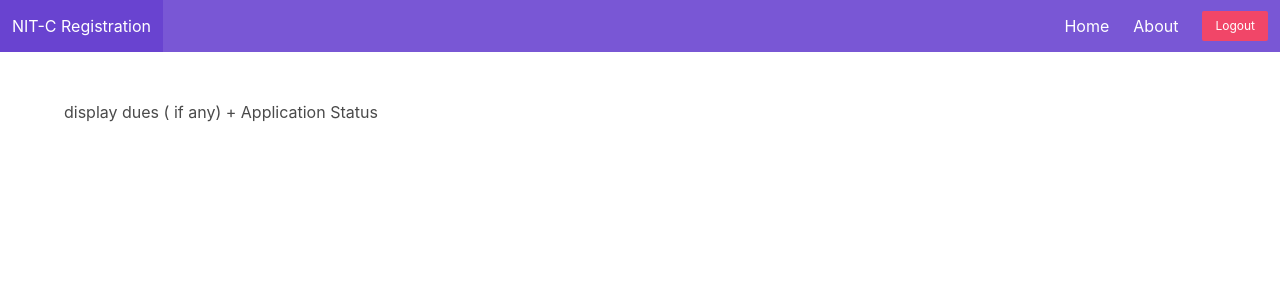
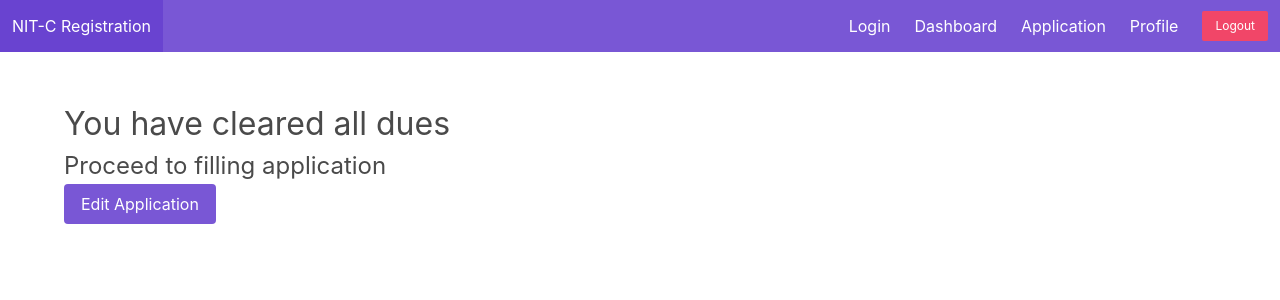
Before and after one commit to anandubajith/nitc-registration-frontend, a Vue app: page /dashboard in a window 1280 px wide. Shown: the top 300 px of the page. Built offline with nearby package versions, Linux system fonts and the light colour scheme.

Commit message:
dashboard done

```diff
--- a/src/components/Header.vue
+++ b/src/components/Header.vue
@@ -7,10 +7,16 @@
     </template>
     <template slot="end">
       <b-navbar-item tag="router-link" :to="{ path: '/home' }">
-        Home
+        Login
       </b-navbar-item>
-      <b-navbar-item tag="router-link" :to="{ path: '/about' }">
-        About
+      <b-navbar-item tag="router-link" :to="{ path: '/dashboard' }">
+        Dashboard
+      </b-navbar-item>
+      <b-navbar-item tag="router-link" :to="{ path: '/application' }">
+        Application
+      </b-navbar-item>
+      <b-navbar-item tag="router-link" :to="{ path: '/profile' }">
+        Profile
       </b-navbar-item>
       <b-navbar-item>
           <b-button type="is-danger" size="is-small" @click="logout">Logout</b-button>
--- a/src/router/index.js
+++ b/src/router/index.js
@@ -26,14 +26,6 @@ const routes = [
   {
     path: '/application' ,
     component: Application
-  },
-  {
-    path: '/about',
-    name: 'About',
-    // route level code-splitting
-    // this generates a separate chunk (about.[hash].js) for this route
-    // which is lazy-loaded when the route is visited.
-    component: () => import(/* webpackChunkName: "about" */ '../views/About.vue')
   },
   { path: '*', redirect: '/' }
 ]
--- a/src/views/Dashboard.vue
+++ b/src/views/Dashboard.vue
@@ -1,7 +1,63 @@
 <template>
-    <section class="section">
-        <div class="container">
-            display dues ( if any)  + Application Status
+  <section class="section">
+    <div class="container">
+      <div class="columns" v-if="hostelDue > 0 && libraryDue > 0">
+        <div class="column">
+          <b-message
+            title="Pending dues"
+            type="is-warning"
+            aria-close-label="Close message"
+          >
+            <div class="columns">
+              <div class="column">
+                You have pending dues, clear them to submit application
+              </div>
+            </div>
+            <div class="columns">
+              <div
+                class="column"
+                style="
+                  display: flex;
+                  justify-content: center;
+                  align-items: center;
+                "
+              >
+                <h4 class="is-size-3">Hostel Dues: ₹{{ hostelDue }}</h4>
+              </div>
+              <div
+                class="column"
+                style="
+                  display: flex;
+                  justify-content: center;
+                  align-items: center;
+                "
+              >
+                <h4 class="is-size-3">Library Dues: ₹{{ libraryDue }}</h4>
+              </div>
+            </div>
+          </b-message>
         </div>
-    </section>
+      </div>
+      <div class="columns" v-if="hostelDue < 0 && libraryDue < 0">
+        <div class="column">
+          <h2 class="is-size-3">You have cleared all dues</h2>
+          <h2 class="is-size-4">Proceed to filling application</h2>
+          <b-button type="is-primary" tag="router-link" to="/application"
+            >Edit Application</b-button
+          >
+        </div>
+      </div>
+    </div>
+  </section>
 </template>
+<script>
+export default {
+  name: "Dashboard",
+  data() {
+    return {
+      hostelDue: -2999,
+      libraryDue: -999,
+    };
+  },
+};
+</script>
```
